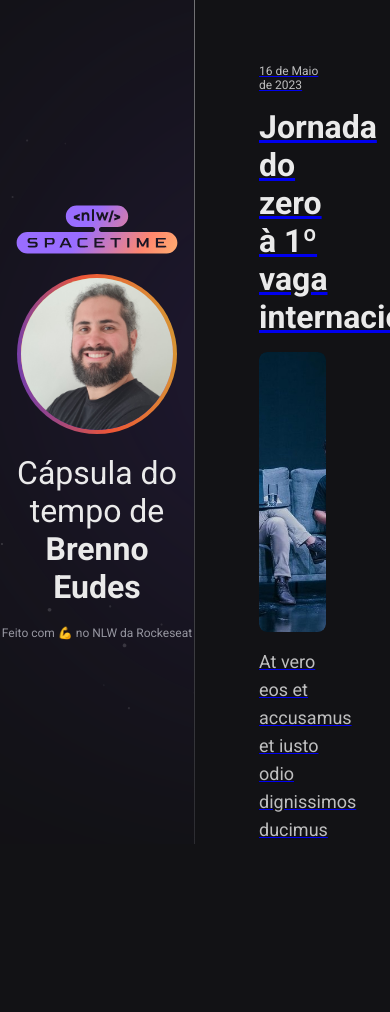
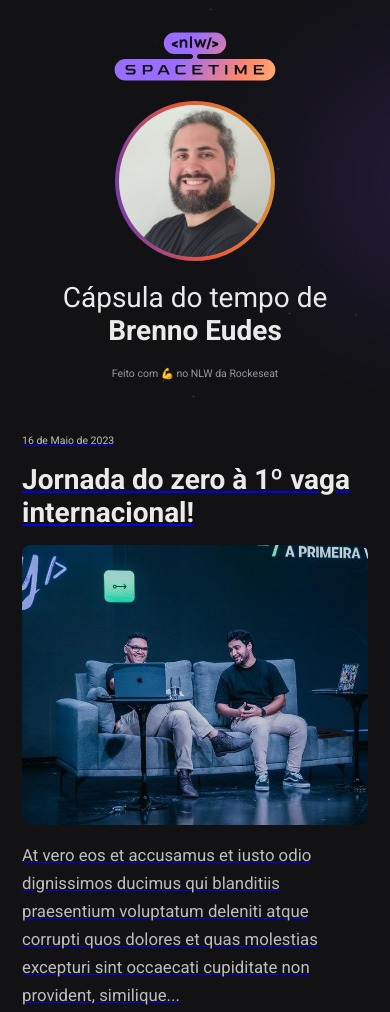
Before and after one commit to brennoEudes/nlw-spacetime, a plain HTML site: page index.html in a window 390 px wide. Shown: the top 1012 px of the page. Before the commit the page ends 844 px from the top, so only its background shows below. Drawn offline with Linux system fonts and the light colour scheme.

Commit message:
reponsivity finalized

```diff
--- a/style.css
+++ b/style.css
@@ -4,6 +4,9 @@
   box-sizing: border-box; /* Para manter a dimensão correta de todos os boxes */
 }
 
+::root {
+  font-size: 16px; /* Referência padrão para toda a aplicação */
+}
 /* mecanismo de renderização utilizado nos navegadores) para customizando a scrollbar */
 ::-webkit-scrollbar {
   width: 8px;
@@ -63,12 +66,12 @@ nav {
 
 .memory small {
   color: #bebebf;
-  font-size: 12px;
+  font-size: 0.75rem; /* Proporção do tamanho 12 em relação à dimensão definida em root. (12 / 16 = 0.75) */
   text-decoration: none;
 }
 
 .memory h1 {
-  font-size: 32px;
+  font-size: 2rem;
   color: #eaeaea;
 }
 
@@ -95,7 +98,7 @@ nav {
 }
 
 .memory p {
-  font-size: 18px;
+  font-size: 1.2rem;
   color: #bebebf;
   line-height: 28px;
 }
@@ -133,11 +136,37 @@ aside img:nth-child(2) {
 }
 
 aside p {
-  font-size: 32px;
+  font-size: 2rem;
   text-align: center;
 }
 
 aside span {
-  font-size: 12px;
+  font-size: 0.75rem;
   color: #9696a0;
 }
+
+@media (max-width: 768px) {
+:root {
+  font-size: 14px; /* PULO DO GATO: aqui mudamos a referência da root para os dispositivos móveis! */
+}
+
+  body {
+    grid-template-columns: 1fr;
+    grid-template-rows: 0.2fr 0.8fr;
+    grid-template-areas:
+    "profile" /* SEM VÍRGULA entre os elementos */
+    "timeline";
+  }
+}
+
+/* A partir daqui, mesmo repetindo os elementos do body (aside e nav), as alterações só serão feitas
+nos dipositivos dentro das regras definidas nos @media acima. */
+aside {
+  border: none;
+  padding: 32px 12px;
+}
+
+nav {
+  overflow-y: visible; /* Torna a barra de rolagem vísivel ao longo de toda viewport */
+  padding: 22px;
+}
```
